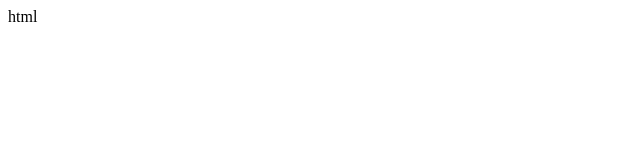
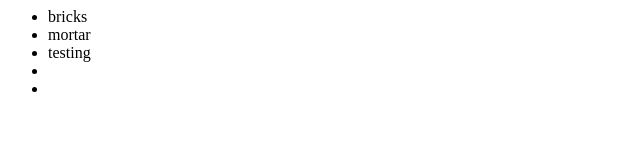
Before and after one commit to jonlikesplants/newGitTest, a plain HTML site: page index.html in a window 1280 px wide. Shown: the whole page, without its empty margins (0-640 px from the left). Drawn offline with Linux system fonts and the light colour scheme.

Commit message:
some small tweaks

```diff
--- a/index.html
+++ b/index.html
@@ -1 +1,13 @@
-html
+<html>
+	<body>
+		<div>
+			<ul>
+				<li>bricks</li>
+				<li>mortar</li>
+				<li>testing</li>
+				<li></li>
+				<li></li>
+			</ul>
+		</div>
+	</body>
+</html>
```
Also changed, not shown: index2.html (+1 -1 lines).
